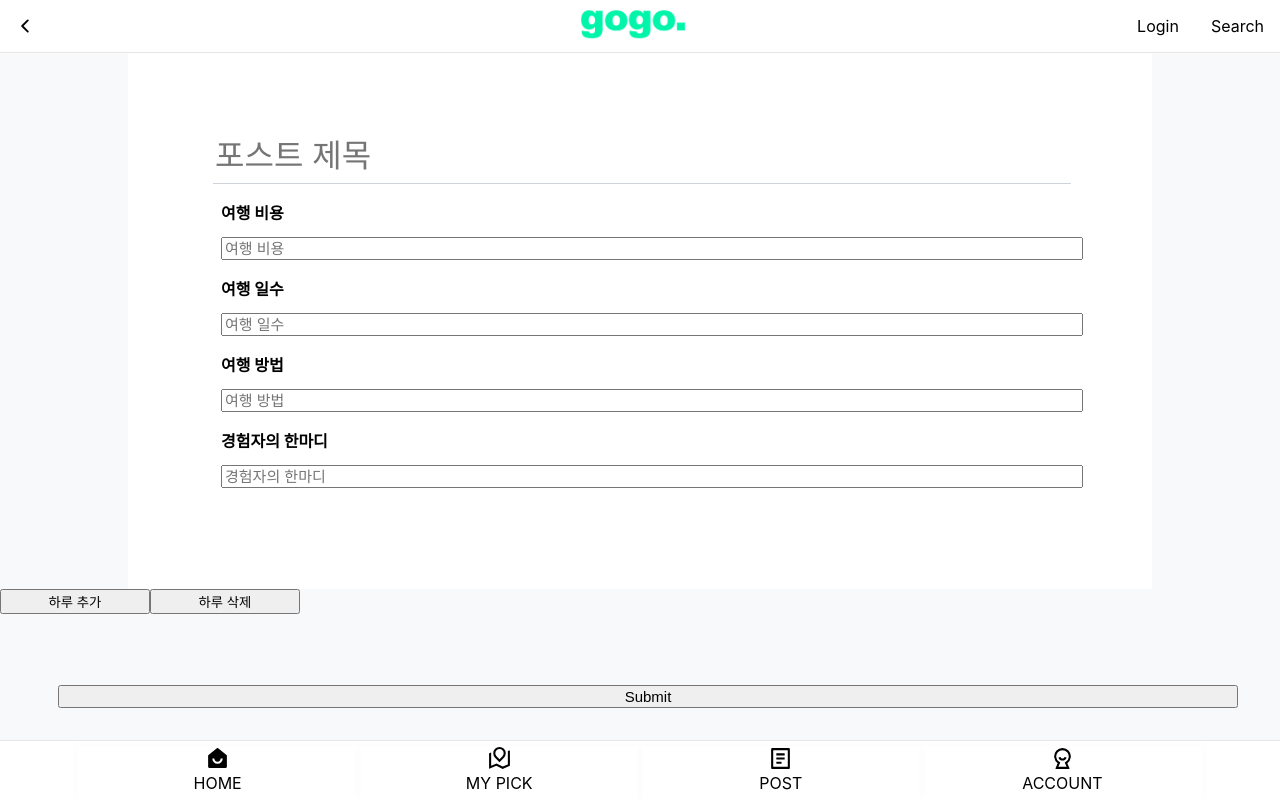
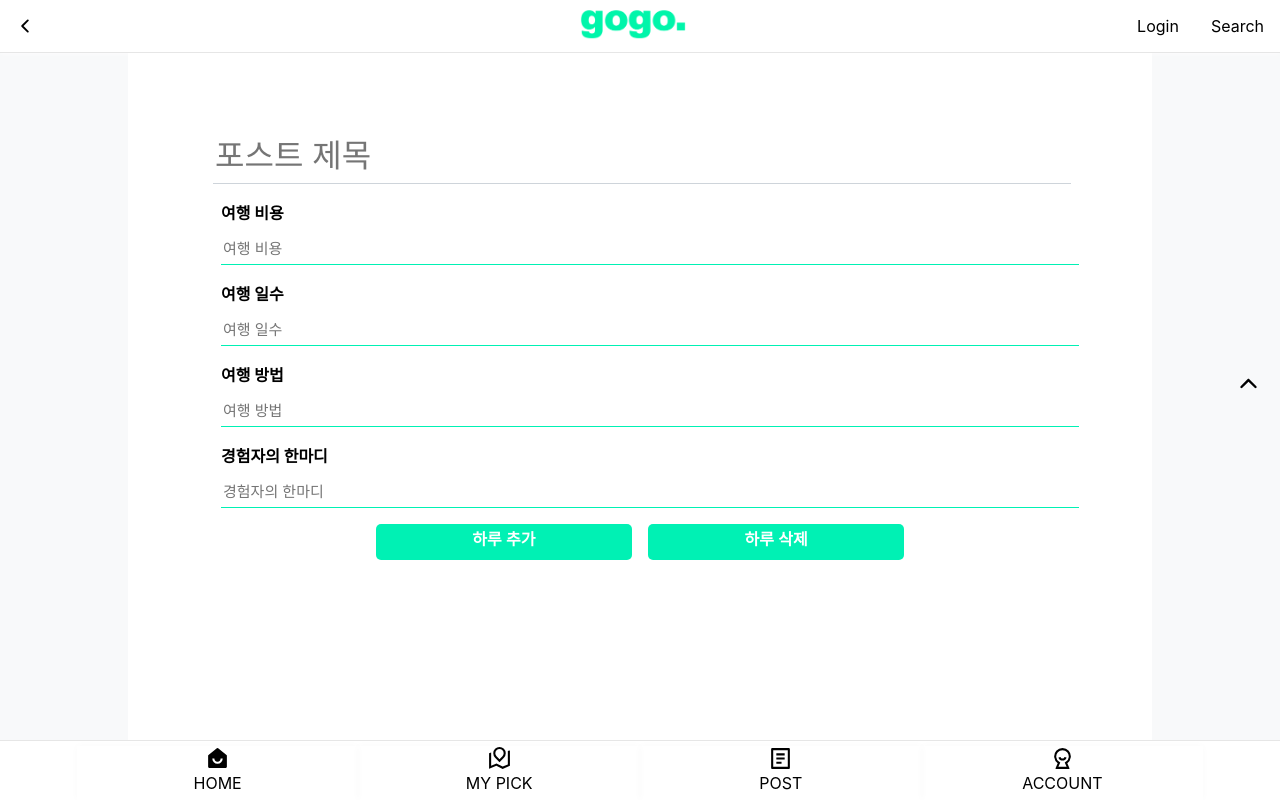
Before and after one commit to Hoouoo/FreeTraveler, a React (Create React App) app in the folder freetraveler_frontend/: page / in a window 1280 px wide. Shown: the top 800 px of the page. Built offline with nearby package versions, Linux system fonts and the light colour scheme.

Commit message:
Feat : 폼 데이터 업로드기능, 리모콘, 포스트 디자인 추가
내용 : 폼 데이터 업로드, 리모콘, 포스트 디자인 추가 #40

```diff
--- a/freetraveler_frontend/package.json
+++ b/freetraveler_frontend/package.json
@@ -23,6 +23,7 @@
     "react-cookie": "^4.1.1",
     "react-dom": "^18.0.0",
     "react-icons": "^4.3.1",
+    "react-paper": "^0.0.2",
     "react-redux": "^7.2.8",
     "react-router-dom": "^5.3.0",
     "react-scripts": "5.0.0",
--- a/freetraveler_frontend/src/component/common/Footer.tsx
+++ b/freetraveler_frontend/src/component/common/Footer.tsx
@@ -7,6 +7,7 @@ const FooterStyled = styled.div`
   width: 100%;
   height: 200px;
   background-color: #f1f1f1;
+  bottom : 0;
 
   .footer__center {
     padding: 45px 0;
--- a/freetraveler_frontend/src/component/post/PWDayBox.js
+++ b/freetraveler_frontend/src/component/post/PWDayBox.js
@@ -5,9 +5,15 @@ import PostButton from "./buttons/PostButton";
 
 const PWDayBoxTemplate = styled.div`
   width: auto;
+  height: auto;
   margin: 50px;
   background-color: lightgreen;
   list-style: none;
+  padding-top: 0px;
+  border-top-left-radius: 0.4rem;
+  border-top-right-radius: 0.4rem;
+  overflow-x: hidden;
+  overflow-y: hidden;
 `;
 
 const PWForm = styled.form`
@@ -26,10 +32,16 @@ const PlaceAddBtn = styled.button`
   width: 150px;
 `;
 
-export default function PWDayBox({ id, day }) {
+export default function PWDayBox({ id, day, pgen }) {
   var [places, setPlaces] = useState();
+  var [gen, setGen] = useState(new PWPlaceBoxGenerator(places, setPlaces));
+  var [init, setInit] = useState(false);
 
-  var [gen, setGen] = useState(new PWPlaceBoxGenerator(places, setPlaces));
+  //초기 한번만 실행
+  if (init == false) {
+    pgen._genArray.push(gen);
+    setInit(true);
+  }
 
   const placeAddAction = function () {
     gen.addBox({ did: id });
@@ -37,7 +49,8 @@ export default function PWDayBox({ id, day }) {
   };
 
   return (
-    <div id ={day}>
+    <div id={day}>
+      <button onClick={() => gen.getData()}>함 보여바라!</button>
       <PWDayBoxTemplate>
         {day} 일차
         <PlaceAddBtn type="button" onClick={() => placeAddAction()}>
--- a/freetraveler_frontend/src/component/post/PostWriteForm.js
+++ b/freetraveler_frontend/src/component/post/PostWriteForm.js
@@ -1,14 +1,16 @@
-import React, { useEffect, useReducer, useState } from "react";
+import React, { useEffect, useReducer, useRef, useState } from "react";
 import { useDispatch } from "react-redux";
 import styled from "styled-components";
-import { changeField } from "../../module/posting";
+import post, { changeField } from "../../module/posting";
 import PWDayBoxGenerator from "./generator/PWDayBoxGenerator";
 import PostTemplate from "./PostTemplate";
 import palette from "../../lib/styles/palette";
 import PostButton from "./buttons/PostButton";
 import { Link } from "react-scroll";
+import { IoIosArrowUp } from "react-icons/io";
+import DayButton from "./buttons/DayButton";
 
-const PWOABox = styled.div`
+const POWBox = styled.div`
   width: auto;
   height: 100%;
   padding: 35px;
@@ -16,6 +18,16 @@ const PWOABox = styled.div`
   margin-left: 10%;
   margin-right: 10%;
   background-color: white;
+  @media screen and (max-width: 612px) {
+    margin-left: 0px;
+    margin-right: 0px;
+    padding: 0px;
+  }
+`;
+
+const PWOABox = styled.div`
+  width: auto;
+  height: 90vh;
 `;
 
 const PWDayBox = styled.div``;
@@ -33,7 +45,7 @@ const ScrollBar = styled.div`
   align-content: center;
   position: fixed;
   right: 1.2rem;
-  bottom: 0px;
+  bottom: 40%;
   z-index: 10;
   transform: translateY(-5rem);
   transition-duration: 0.25s, 0.25s;
@@ -45,10 +57,16 @@ const ScrollBar = styled.div`
 
 const PostInput = styled.input`
   font-size: 15px;
-  margin: 5px;
+  margin: 0 40px 6px;
+  outline-color: ${palette.mint[0]};
+  border-color: ${palette.mint[0]};
+  border: none;
   width: 100%;
+  height: 30px;
   margin-left: 0.5rem;
   margin-bottom: 1rem;
+  border-bottom: 1px solid ${palette.mint[0]};
+  /* border: 1px solid rgba(var(--c8c, 168, 168, 168), 1); */
 `;
 
 const TitleInput = styled.input`
@@ -70,12 +88,14 @@ const PostObjectTitle = styled.div`
   width: 100%;
 `;
 
-const DayAddBtn = styled.button`
-  width: 150px;
+const DayAddBtn = styled.div`
+  width: 100%;
+  text-align: center;
 `;
 
-const DayRemoveBtn = styled.button`
-  width: 150px;
+const DayRemoveBtn = styled.div`
+  width: 100%;
+  text-align: center;
 `;
 
 export default function PostWriteForm({ id }) {
@@ -83,33 +103,81 @@ export default function PostWriteForm({ id }) {
   var [days, setDays] = useState(gen.render());
   var [dayIndex, setDayIndex] = useState(0);
 
+  var [postName, setPostName] = useState("");
+  var [totalCost, setTotalCost] = useState("");
+  var [totalDays, setTotalDays] = useState("");
+  var [totalTrans, setTotalTrans] = useState("");
+  var [comment, setComment] = useState("");
+
   const dispatch = useDispatch();
 
   //인풋 변경 이벤트 핸들러
-  const onChange = (e) => {
-    console.log("hi");
-    const { value, name } = e.target;
-    dispatch(
-      changeField({
-        form: "wpost",
-        key: name,
-        value,
-      })
-    );
+  const onChange = (event) => {
+    const { value, name } = event.target;
+    switch (name) {
+      case "postName":
+        console.log(value);
+        setPostName(value);
+        break;
+      case "totalCost":
+        setTotalCost(value);
+        break;
+      case "totalDays":
+        setTotalDays(value);
+        break;
+      case "totalTrans":
+        setTotalTrans(value);
+        break;
+      case "comment":
+        setComment(value);
+        break;
+    }
   };
 
   const OABox = (
     <PWOABox>
       <PWForm>
-        <TitleInput type="text" placeholder="포스트 제목" />
+        <TitleInput
+          name="postName"
+          type="text"
+          placeholder="포스트 제목"
+          onChange={onChange}
+        />
         <PostObjectTitle> 여행 비용 </PostObjectTitle>
-        <PostInput type="text" placeholder="여행 비용" />
+        <PostInput
+          name="totalCost"
+          type="text"
+          placeholder="여행 비용"
+          onChange={onChange}
+        />
         <PostObjectTitle> 여행 일수 </PostObjectTitle>
-        <PostInput type="text" placeholder="여행 일수" />
+        <PostInput
+          name="totalDays"
+          type="text"
+          placeholder="여행 일수"
+          onChange={onChange}
+        />
         <PostObjectTitle> 여행 방법 </PostObjectTitle>
-        <PostInput type="text" placeholder="여행 방법" />
+        <PostInput
+          name="totalTrans"
+          type="text"
+          placeholder="여행 방법"
+          onChange={onChange}
+        />
         <PostObjectTitle> 경험자의 한마디 </PostObjectTitle>
-        <PostInput type="text" placeholder="경험자의 한마디" />
+        <PostInput
+          name="comment"
+          type="text"
+          placeholder="경험자의 한마디"
+          onChange={onChange}
+        />
+
+        <DayButton type="button" onClick={() => dayAddAction()}>
+          <DayAddBtn>하루 추가</DayAddBtn>
+        </DayButton>
+        <DayButton type="button" onClick={() => dayRemoveAction()}>
+          <DayRemoveBtn>하루 삭제</DayRemoveBtn>
+        </DayButton>
       </PWForm>
     </PWOABox>
   );
@@ -118,8 +186,8 @@ export default function PostWriteForm({ id }) {
     const dayInputIndex = [];
     for (let i = 1; i <= dayIndex; i++) {
       dayInputIndex.push(
-        <Link to={i-1} spy={true} smooth={true}>
-          <span key={i}>{i + "일차"}</span>
+        <Link to={i} spy={true} smooth={true}>
+          <span key={i}>{i + " DAY"}</span>
           <br />
         </Link>
       );
@@ -127,10 +195,17 @@ export default function PostWriteForm({ id }) {
     return dayInputIndex;
   };
 
-  const DBox = <ScrollBar>{dayRender()}</ScrollBar>;
+  const DBox = (
+    <ScrollBar>
+      {dayRender()}
+      <Link to={"scrollup"} spy={true} smooth={false}>
+        <IoIosArrowUp size="25" color="#000" />
+      </Link>
+    </ScrollBar>
+  );
 
   const dayAddAction = function () {
-    gen.addBox({ id: dayIndex, day: dayIndex + 1 });
+    gen.addBox({ id: dayIndex, day: dayIndex + 1, gen });
     setDayIndex(++dayIndex);
     setDays(gen.render());
   };
@@ -143,16 +218,27 @@ export default function PostWriteForm({ id }) {
     }
   };
 
+  const testlog = function () {
+    console.log("test");
+  };
+
   // 폼 등록 이벤트 핸들러
   const onSubmit = (e) => {
     e.preventDefault();
+    var formData = gen.getFormData();
+    formData.append("postName", postName);
+    formData.append("totalCost", totalCost);
+    formData.append("totalDays", totalDays);
+    formData.append("totalTrans", totalTrans);
+    formData.append("comment", comment);
+
+    dispatch(post(formData));
   };
 
   return (
-    <div>
+    <POWBox>
+      <div id="scrollup">
         {OABox}
-      <DayAddBtn onClick={() => dayAddAction()}>하루 추가</DayAddBtn>
-      <DayRemoveBtn onClick={() => dayRemoveAction()}>하루 삭제</DayRemoveBtn>
         <br />
         <PWForm method="post" onSubmit={onSubmit}>
           {DBox}
@@ -161,5 +247,6 @@ export default function PostWriteForm({ id }) {
           <br />
         </PWForm>
       </div>
+    </POWBox>
   );
 }
--- /dev/null
+++ b/freetraveler_frontend/src/component/post/buttons/DayButton.js
@@ -0,0 +1,59 @@
+import React from "react";
+import styled from "styled-components";
+
+const StyledButton = styled.button`
+  /* 공통 스타일 */
+  width: 30%;
+  display: inline-flex;
+  outline: none;
+  border: none;
+  border-radius: 5px;
+  color: white;
+  font-weight: bold;
+  cursor: pointer;
+  padding-left: 1rem;
+  padding-right: 1rem;
+  text-align: center;
+  line-height: 30px;
+
+  /* 크기 */
+  height: 2.25rem;
+  font-size: 1rem;
+
+  /* 색상 */
+  background: rgb(0, 241, 180);
+  &:hover {
+    background: rgb(0, 241, 175);
+  }
+  &:active {
+    background: rgb(0, 241, 175);
+  }
+  /* 기타 */
+  & + & {
+    margin-left: 1rem;
+  }
+  .bottom_button_container {
+    position: fixed;
+    right: 1.2rem;
+    bottom: 0px;
+    z-index: 10;
+    transform: translateY(-5rem);
+    transition-duration: 0.25s, 0.25s;
+    transition-timing-function: cubic-bezier(0.75, 0.25, 0.25, 0.75),
+      cubic-bezier(0.75, 0.25, 0.25, 0.75);
+    transition-delay: initial, initial;
+    transition-property: transform, transform;
+  }
+
+  @media screen and (max-width: 612px) {
+    width: 40%;
+    height: 2rem;
+    font-size: 0.8rem;
+  }
+`;
+
+function DayButton({ children, ...rest }) {
+  return <StyledButton {...rest}>{children}</StyledButton>;
+}
+
+export default DayButton;
--- a/freetraveler_frontend/src/module/posting.js
+++ b/freetraveler_frontend/src/module/posting.js
@@ -32,12 +32,10 @@ const initialState = {
   meta: {},
 };
 
-export const post = createAction(POST, (data) => ({
-  data,
-}));
+export const post = createAction(POST, (data) => data);
 
 //사가 생성
-const postSaga = createRequestSaga(POST, "post/POST");
+const postSaga = createRequestSaga(POST, postAPI.post);
 export function* postingSaga() {
   yield takeLatest(POST, postSaga);
 }
--- a/freetraveler_frontend/src/pages/homepage.tsx
+++ b/freetraveler_frontend/src/pages/homepage.tsx
@@ -7,7 +7,7 @@ function Home() {
   return (
     <>
       <PostWriteContainer id="id" mode="mode"/>
-      <Footer />
+      {/* <Footer /> */}
     </>
   );
 }
```
Also changed, not shown: freetraveler_frontend/src/component/post/PWPlaceBox.js (+61 -19 lines), freetraveler_frontend/src/component/post/generator/PWDayBoxGenerator.js (+28 -6 lines), freetraveler_frontend/src/component/post/generator/PWPlaceBoxGenerator.js (+18 -11 lines), freetraveler_frontend/src/lib/styles/palette.js (+22 -21 lines), 1 other file (tests, documents, lock files or other folders). Lines whose indentation alone changed are shown as unchanged.
